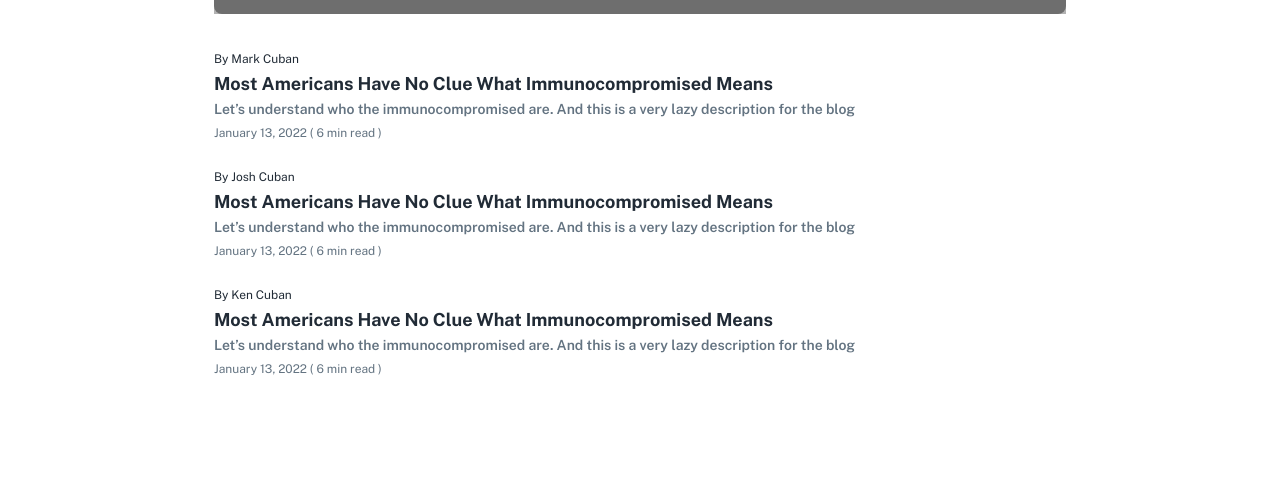
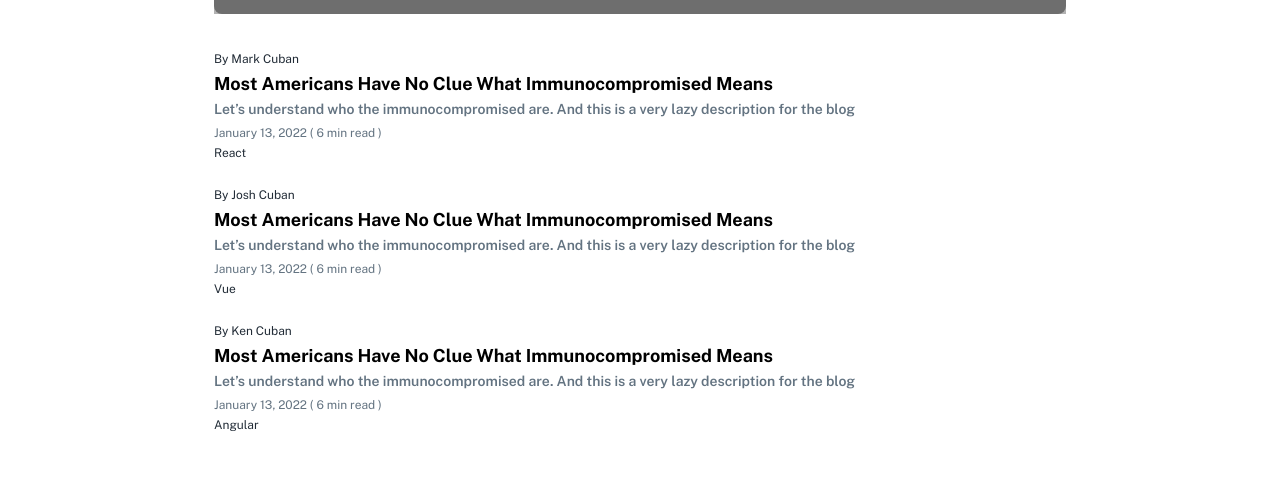
Before and after one commit to isik-dev/betterB, a React (Create React App) app in the folder front-end/: page /landing in a window 1280 px wide. Shown: the part 404-883 px from the top of the page. Built offline with nearby package versions, Linux system fonts and the light colour scheme; grey boxes are pictures that could not be loaded.

Commit message:
fixed routing and added topic

```diff
--- a/front-end/src/components/Drawer.tsx
+++ b/front-end/src/components/Drawer.tsx
@@ -8,9 +8,8 @@ import IconButton from '@mui/material/IconButton';
 import MenuIcon from '@mui/icons-material/Menu';
 import Typography from '@mui/material/Typography';
 import { styled } from '@mui/material/styles';
-import { Link } from 'react-router-dom';
 import useAuth from 'src/hooks/useAuth';
-import { useNavigate } from 'react-router-dom';
+import { useNavigate, Link } from 'react-router-dom';
 
 const StyledLink = styled(Link)(({ theme }) => ({
     textDecoration: "none",
--- a/front-end/src/components/Page.tsx
+++ b/front-end/src/components/Page.tsx
@@ -14,7 +14,7 @@ interface Props extends BoxProps {
 const Page = forwardRef<HTMLDivElement, Props>(({ children, title = '', meta, ...other }, ref) => (
   <>
     <Helmet>
-      <title>{`${title} | Finset N`}</title>
+      <title>{`${title} | BetterBlog `}</title>
       {meta}
     </Helmet>
 
--- a/front-end/src/pages/Landing.tsx
+++ b/front-end/src/pages/Landing.tsx
@@ -23,6 +23,7 @@ import Footer from './blog-templates/Footer';
 
 // ------------------------------------------------------------------------------------
 interface LandingPageType {
+  _id: number;
   id: string;
   createdAt: string;
   firstName: string;
@@ -40,6 +41,8 @@ export default function LandingPage() {
   const [list, setList] = useState<LandingPageType[]>([])
 
   const testProps = [{
+    _id: 1,
+    id: "1",
     title: 'Most Americans Have No Clue What Immunocompromised Means',
     description: 'Let’s understand who the immunocompromised are. And this is a very lazy description for the blog',
     topic: 'React',
@@ -49,6 +52,8 @@ export default function LandingPage() {
     readTime: '6'
   },
   {
+    _id: 2,
+    id: "2",
     title: 'Most Americans Have No Clue What Immunocompromised Means',
     description: 'Let’s understand who the immunocompromised are. And this is a very lazy description for the blog',
     topic: 'Vue',
@@ -58,6 +63,8 @@ export default function LandingPage() {
     readTime: '6'
   },
   {
+    _id: 3,
+    id: "3",
     title: 'Most Americans Have No Clue What Immunocompromised Means',
     description: 'Let’s understand who the immunocompromised are. And this is a very lazy description for the blog',
     topic: 'Angular',
@@ -86,7 +93,7 @@ export default function LandingPage() {
         <Box>
           <ImageFeature post={imageFeaturePost} />
           {testProps.map((item, i, arr) => (
-            <Blogs key={i} props={item} />
+            <Blogs key={item.id} props={item} />
           )
           )}
         </Box>
--- a/front-end/src/pages/MyPosts.tsx
+++ b/front-end/src/pages/MyPosts.tsx
@@ -33,6 +33,8 @@ export default function MyPosts() {
     const [list, setList] = useState<MyPostsProps[]>([])
 
     const testProps = [{
+        _id: 1,
+        id: '1',
         title: 'Most Americans Have No Clue What Immunocompromised Means',
         description: 'Let’s understand who the immunocompromised are. And this is a very lazy description for the blog',
         topic: 'React',
@@ -42,6 +44,8 @@ export default function MyPosts() {
         readTime: '6'
     },
     {
+        _id: 2,
+        id: '2',
         title: 'Most Americans Have No Clue What Immunocompromised Means',
         description: 'Let’s understand who the immunocompromised are. And this is a very lazy description for the blog',
         topic: 'Vue',
@@ -70,7 +74,7 @@ export default function MyPosts() {
                 <Box>
                     <ImageFeature post={imageFeaturePost} />
                     {testProps.map((item, i, arr) => (
-                        <MyBlogs key={i} props={item} />
+                        <MyBlogs key={item.id} props={item} />
                     )
                     )}
                 </Box>
--- a/front-end/src/pages/blog-templates/LandingBlogs.tsx
+++ b/front-end/src/pages/blog-templates/LandingBlogs.tsx
@@ -1,11 +1,22 @@
 // MUI
-import Typography from '@mui/material/Typography'
-import Box from '@mui/material/Box'
+import { Box, Typography, useTheme, styled } from '@mui/material';
+
+// react-router-dom
+import { Link } from 'react-router-dom';
+
+// ------------------------------------------------------------------------------------
+
+const StyledLink = styled(Link)(({ theme }) => ({
+    textDecoration: "none",
+    color: 'black',
+}))
 
 
 // ------------------------------------------------------------------------------------
 interface LandingPageBlogsProps {
     props: {
+        _id: number;
+        id: string;
         title: string;
         description: string;
         firstName: string;
@@ -19,16 +30,19 @@ interface LandingPageBlogsProps {
 // ------------------------------------------------------------------------------------
 
 const Blogs = ({ props }: LandingPageBlogsProps) => {
+    const theme = useTheme();
 
-    const { title, description, firstName, lastName, topic, readTime, createdAt } = props;
+    const { title, description, firstName, lastName, topic, readTime, createdAt, _id, id } = props;
 
     return (
         <Box marginBottom="20px">
             <Typography variant="caption">
                 By {firstName} {lastName}
             </Typography>
-            <Typography variant="h6" fontWeight="bold" >
-                {title}
+            <Typography variant="h6" fontWeight="bold" sx={{ cursor: "pointer" }} >
+                <StyledLink to={{ pathname: `/single-post/${_id}` }}>
+                    {title}
+                </StyledLink>
             </Typography>
             <Typography variant="subtitle2" color="text.secondary">
                 {description}
@@ -36,6 +50,9 @@ const Blogs = ({ props }: LandingPageBlogsProps) => {
             <Typography variant="caption" color="text.secondary">
                 {createdAt} ( {readTime} min read )
             </Typography>
+            <Typography variant='caption' color='text.primary' paragraph>
+                {topic}
+            </Typography>
         </Box>
     )
 }
--- a/front-end/src/pages/blog-templates/MyBlogs.tsx
+++ b/front-end/src/pages/blog-templates/MyBlogs.tsx
@@ -1,11 +1,22 @@
 // MUI
-import Typography from '@mui/material/Typography'
-import Box from '@mui/material/Box'
+import { Box, Typography, styled, useTheme } from '@mui/material';
+
+// react-router-dom
+import { Link } from 'react-router-dom';
+
+// ------------------------------------------------------------------------------------
+
+const StyledLink = styled(Link)(({ theme }) => ({
+    textDecoration: "none",
+    color: 'black',
+}))
 
 
 // ------------------------------------------------------------------------------------
 interface MyBlogsProps {
     props: {
+        _id: number,
+        id: string,
         title: string;
         description: string;
         firstName: string;
@@ -20,15 +31,17 @@ interface MyBlogsProps {
 
 const MyBlogs = ({ props }: MyBlogsProps) => {
 
-    const { title, description, firstName, lastName, topic, readTime, createdAt } = props;
+    const { title, description, firstName, lastName, topic, readTime, createdAt, id, _id } = props;
 
     return (
         <Box marginBottom={"20px"}>
             <Typography variant="caption">
                 By {firstName} {lastName}
             </Typography>
-            <Typography variant="h6" fontWeight="bold" >
-                {title}
+            <Typography variant="h6" fontWeight="bold" sx={{ cursor: "pointer" }}>
+                <StyledLink to={{ pathname: `/single-post/${_id}` }}>
+                    {title}
+                </StyledLink>
             </Typography>
             <Typography variant="subtitle2" color="text.secondary">
                 {description}
@@ -36,6 +49,9 @@ const MyBlogs = ({ props }: MyBlogsProps) => {
             <Typography variant="caption" color="text.secondary">
                 {createdAt} ( {readTime} min read )
             </Typography>
+            <Typography variant="caption" color="text.primary" paragraph>
+                {topic}
+            </Typography>
         </Box>
     )
 }
--- a/front-end/src/pages/blog-templates/SingleBlog.tsx
+++ b/front-end/src/pages/blog-templates/SingleBlog.tsx
@@ -41,6 +41,10 @@ const Blog = ({ props }: BlogProps) => {
                 <Typography variant="caption" color="text.secondary">
                     {createdAt} ( {readTime} min read )
                 </Typography>
+                <br />
+                <Typography variant='caption' color="text.primary" paragraph>
+                    {topic}
+                </Typography>
             </Box>
             <Box my={3}>
                 <Typography variant="h6" color="text.secondary">
--- a/front-end/src/providers/AuthProvider.tsx
+++ b/front-end/src/providers/AuthProvider.tsx
@@ -1,5 +1,5 @@
 // react
-import React, { useState, createContext, FC, useEffect } from 'react';
+import { useState, createContext, FC, useEffect } from 'react';
 // types
 import { TokenContextState } from 'src/types/types';
 // router
--- a/front-end/src/routes/index.tsx
+++ b/front-end/src/routes/index.tsx
@@ -31,7 +31,7 @@ export default function Router() {
         { path: '/login', element: <LoginPage /> },
         { path: '/register', element: <Register /> },
         { path: '/user-profile', element: <PrivateRoute><UserProfilePage /></PrivateRoute> }, // protected route
-        { path: '/single-post', element: <SinglePost /> }, // protected route
+        { path: '/single-post/:id', element: <SinglePost /> }, // protected route
         { path: '/my-posts', element: <PrivateRoute><MyPosts /></PrivateRoute> }, // protected route
         { path: '/write-post', element: <PrivateRoute><WritePost /></PrivateRoute> }, // protected route
         { path: '/edit-post', element: <PrivateRoute><EditPost /></PrivateRoute> } // protected route
```
